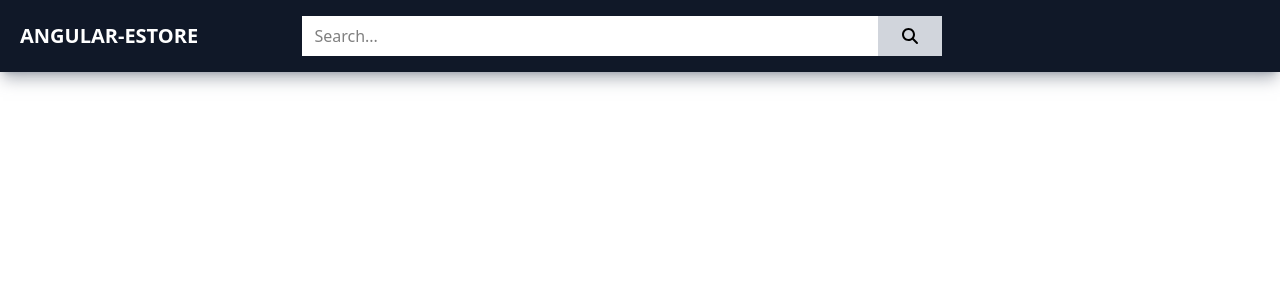
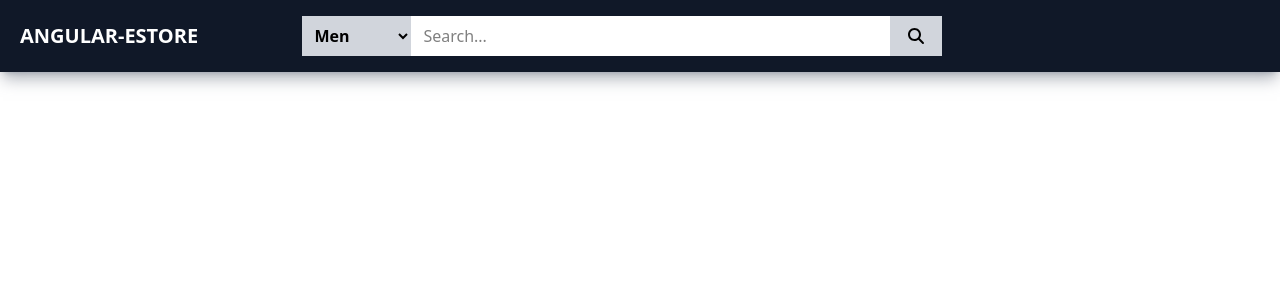
Before and after one commit to drisschammi/Angular-eStore, an Angular app: page / in a window 1280 px wide. Shown: the top 300 px of the page. Built offline with nearby package versions, Linux system fonts and the light colour scheme.

Commit message:
feat(header): add category dropdown to search bar

```diff
--- a/src/app/components/header/header.component.html
+++ b/src/app/components/header/header.component.html
@@ -30,6 +30,24 @@
                  flex              <!-- Flex container for input & button -->
                  items-center">    <!-- Vertically center children -->
 
+            <!-- Category dropdown -->
+            <!--
+                w-auto → Width adjusts to content
+                    bg-gray-300 → Light gray background
+                        h-full → Full height of parent container
+                            border-none → Removes the native border
+                                font-semibold → Applies medium-bold font weight
+                                    px-2 → Horizontal padding: 0.5rem (left and right)
+                                        pr-5 → Extra right padding: 1.25rem (useful if there's an arrow icon or to avoid clipping text)
+            -->
+            <select
+                class="w-auto bg-gray-300 h-full border-none font-semibold px-2 pr-5"
+            >
+                <option>Men</option>
+                <option>Women</option>
+                <option>Kids</option>
+            </select>
+
             <!-- Search input field -->
                 <!-- Width: 90% of parent container -->
                     <!-- Height: 100% of parent container (2.5rem) -->
```
